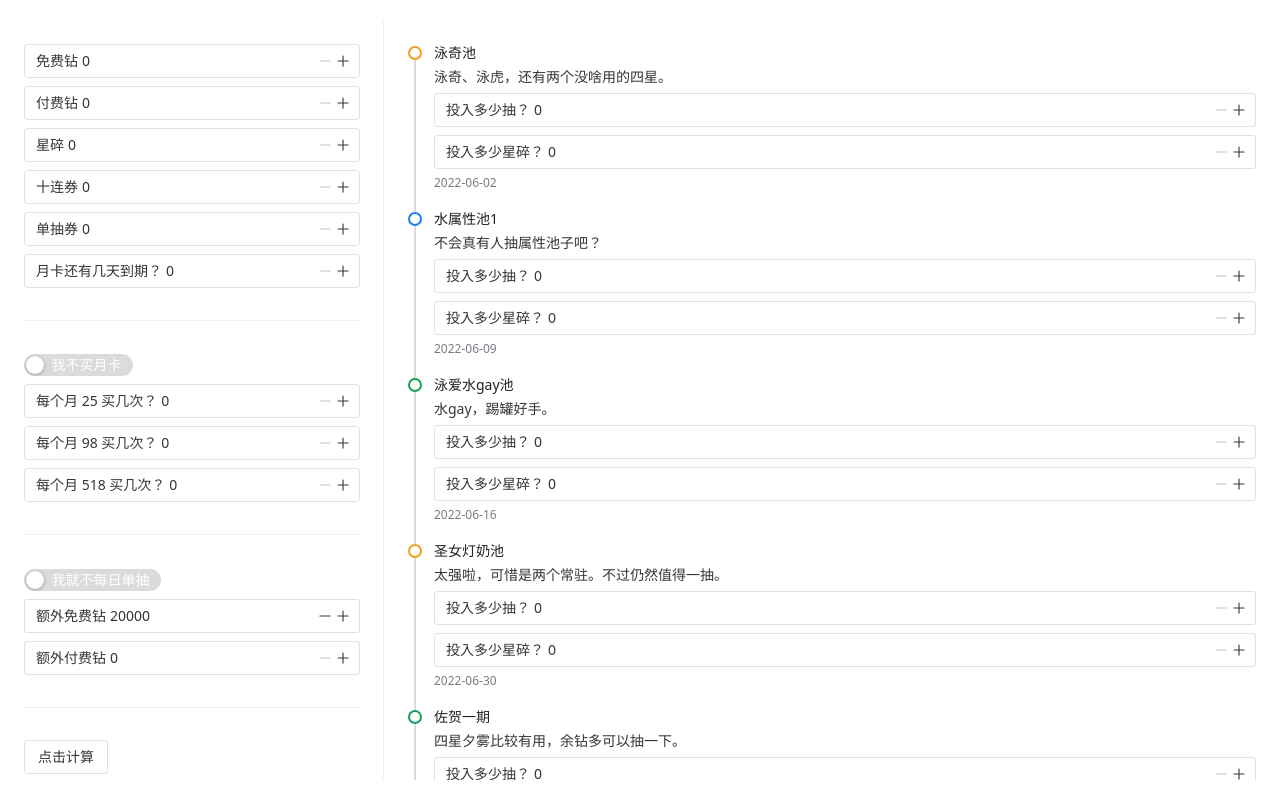
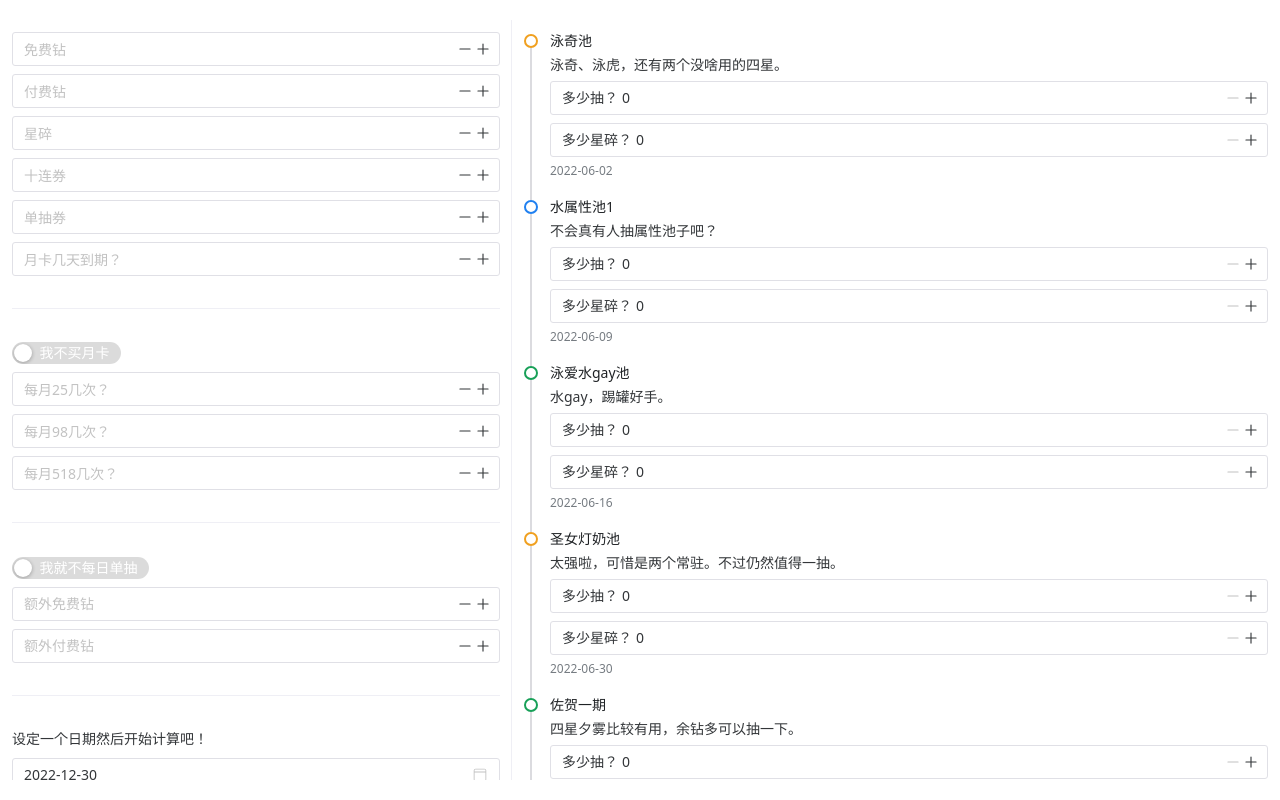
Before and after one commit to Metatronwings/wf_tools_frontend, a Vue app: page / in a window 1280 px wide. Built offline with nearby package versions, Linux system fonts and the light colour scheme.

Commit message:
ADD: add date picker and support negative output

```diff
--- a/src/App.vue
+++ b/src/App.vue
@@ -1,35 +1,57 @@
 <script setup>
-import { NLayout, NLayoutSider, NSpace, NInputNumber, NDivider, NSwitch, NTimeline, NTimelineItem, NButton } from 'naive-ui';
+import { NLayout, NLayoutSider, NSpace, NInputNumber, NDivider, NSwitch, NTimeline, NTimelineItem, NButton, NDatePicker } from 'naive-ui';
 import { ref } from 'vue';
 
-let free_diamond = ref(0)
-let paid_diamond = ref(0)
-let star_piece = ref(0)
-let ten_pull_ticket = ref(0)
-let single_pull_ticket = ref(0)
-let month_card_remain_days = ref(0)
+let free_diamond = ref()
+let paid_diamond = ref()
+let star_piece = ref()
+let ten_pull_ticket = ref()
+let single_pull_ticket = ref()
+let month_card_remain_days = ref()
 
-let small_paid_diamond_set_count = ref(0)
-let ten_pull_ticket_count = ref(0)
-let large_paid_diamond_set_count = ref(0)
+let small_paid_diamond_set_count = ref()
+let ten_pull_ticket_count = ref()
+let large_paid_diamond_set_count = ref()
 
 let is_month_card_purchased = ref(false)
 
 let is_daily_draw_card = ref(false)
 
-let extra_free_diamond = ref(20000)
-let extra_paid_diamond = ref(0)
-
+let extra_free_diamond = ref()
+let extra_paid_diamond = ref()
 
 let total_free_diamond = ref(0)
 let total_paid_diamond = ref(0)
 
-function computeDiamonds () {
+let timestamp = ref(167241600e4)
+
+function computeDiamonds() {
+  if (free_diamond.value === undefined) {
+    free_diamond.value = 0
+  }
+  if (single_pull_ticket.value === undefined) {
+    single_pull_ticket.value = 0
+  }
+  if (ten_pull_ticket.value === undefined) {
+    ten_pull_ticket.value = 0
+  }
+  if (ten_pull_ticket_count.value === undefined) {
+    ten_pull_ticket_count.value = 0
+  }
+  if (extra_free_diamond.value === undefined) {
+    extra_free_diamond.value = 0
+  }
   total_free_diamond.value = free_diamond.value
     + 150 * single_pull_ticket.value
     + 1500 * (ten_pull_ticket.value + ten_pull_ticket_count.value)
     + computeFreeDiamonds()
     + extra_free_diamond.value
+  if (paid_diamond.value === undefined) {
+    paid_diamond.value = 0
+  }
+  if (extra_paid_diamond.value === undefined) {
+    extra_paid_diamond.value = 0
+  }
   total_paid_diamond.value = paid_diamond.value
     + computePaidDiamonds()
     + extra_paid_diamond.value
@@ -46,9 +68,9 @@ function computeDiamonds () {
   }
 }
 
-function computeFreeDiamonds () {
+function computeFreeDiamonds() {
   let today = new Date()
-  let end_day = new Date("2022/12/31")
+  let end_day = new Date(timestamp.value)
   let s1 = today.getTime(), s2 = end_day.getTime()
   let total = (s2 - s1) / 1000
   let remain_days = parseInt(total / (24 * 60 * 60))
@@ -57,12 +79,17 @@ function computeFreeDiamonds () {
   if (is_month_card_purchased.value) {
     ret += 50 * remain_days
   }
+  // 还有每日任务的钻呢
+  ret += 50 * remain_days
+  // 还有工资塔的钻呢
+  let remain_months = Math.floor(remain_days / 30)
+  ret += 1500 * remain_months
   return ret
 }
 
 function computePaidDiamonds() {
   let today = new Date()
-  let end_day = new Date("2022/12/31")
+  let end_day = new Date(timestamp.value)
   let s1 = today.getTime(), s2 = end_day.getTime()
   let total = (s2 - s1) / 1000
   let remain_days = parseInt(total / (24 * 60 * 60))
@@ -72,8 +99,12 @@ function computePaidDiamonds() {
   if (is_month_card_purchased.value) {
     ret += 500 * remain_months
   }
+  if (small_paid_diamond_set_count.value !== undefined) {
     ret += 500 * small_paid_diamond_set_count.value * remain_months
+  }
+  if (large_paid_diamond_set_count.value !== undefined) {
     ret += 7500 * large_paid_diamond_set_count.value * remain_months
+  }
   if (is_daily_draw_card.value) {
     ret -= 75 * remain_days
   }
@@ -162,68 +193,71 @@ function computeConsumeStars() {
 </script><template>
   <n-layout position="absolute">
     <n-layout has-sider position="absolute" style="top: 20px; bottom: 20px;">
-      <n-layout-sider bordered content-style="padding: 24px;" width="30%">
+      <n-layout-sider bordered content-style="padding: 12px;" width="40%">
         <n-space vertical>
-          <n-input-number v-model:value="free_diamond" :min="0">
-            <template #prefix>免费钻</template>
+          <n-input-number v-model:value="free_diamond" :min="0" placeholder="免费钻">
+            <!-- <template #prefix>免费钻</template> -->
           </n-input-number>
-          <n-input-number v-model:value="paid_diamond" :min="0">
-            <template #prefix>付费钻</template>
+          <n-input-number v-model:value="paid_diamond" :min="0" placeholder="付费钻">
+            <!-- <template #prefix>付费钻</template> -->
           </n-input-number>
-          <n-input-number v-model:value="star_piece" :min="0">
-            <template #prefix>星碎</template>
+          <n-input-number v-model:value="star_piece" :min="0" placeholder="星碎">
+            <!-- <template #prefix>星碎</template> -->
           </n-input-number>
-          <n-input-number v-model:value="ten_pull_ticket" :min="0">
-            <template #prefix>十连券</template>
+          <n-input-number v-model:value="ten_pull_ticket" :min="0" placeholder="十连券">
+            <!-- <template #prefix>十连券</template> -->
           </n-input-number>
-          <n-input-number v-model:value="single_pull_ticket" :min="0">
-            <template #prefix>单抽券</template>
+          <n-input-number v-model:value="single_pull_ticket" :min="0" placeholder="单抽券">
+            <!-- <template #prefix>单抽券</template> -->
           </n-input-number>
-          <n-input-number v-model:value="month_card_remain_days" :min="0">
-            <template #prefix>月卡还有几天到期？</template>
+          <n-input-number v-model:value="month_card_remain_days" :min="0" placeholder="月卡几天到期？">
+            <!-- <template #prefix>月卡几天到期？</template> -->
           </n-input-number>
           <n-divider />
           <n-switch v-model:value="is_month_card_purchased">
             <template #checked>我买月卡</template>
             <template #unchecked>我不买月卡</template>
           </n-switch>
-          <n-input-number v-model:value="small_paid_diamond_set_count" :min="0">
-            <template #prefix>每个月 25 买几次？</template>
+          <n-input-number v-model:value="small_paid_diamond_set_count" :min="0" :max="8" placeholder="每月25几次？">
+            <!-- <template #prefix>每月25几次？</template> -->
           </n-input-number>
-          <n-input-number v-model:value="ten_pull_ticket_count" :min="0">
-            <template #prefix>每个月 98 买几次？</template>
+          <n-input-number v-model:value="ten_pull_ticket_count" :min="0" :max="3" placeholder="每月98几次？">
+            <!-- <template #prefix>每月98几次？</template> -->
           </n-input-number>
-          <n-input-number v-model:value="large_paid_diamond_set_count" :min="0">
-            <template #prefix>每个月 518 买几次？</template>
+          <n-input-number v-model:value="large_paid_diamond_set_count" :min="0" :max="3" placeholder="每月518几次？">
+            <!-- <template #prefix>每月518几次？</template> -->
           </n-input-number>
           <n-divider />
           <n-switch v-model:value="is_daily_draw_card">
             <template #checked>抽TM的！</template>
             <template #unchecked>我就不每日单抽</template>
           </n-switch>
-          <n-input-number v-model:value="extra_free_diamond" :min="0">
-            <template #prefix>额外免费钻</template>
+          <n-input-number v-model:value="extra_free_diamond" :min="0" placeholder="额外免费钻">
+            <!-- <template #prefix>额外免费钻</template> -->
           </n-input-number>
-          <n-input-number v-model:value="extra_paid_diamond" :min="0">
-            <template #prefix>额外付费钻</template>
+          <n-input-number v-model:value="extra_paid_diamond" :min="0" placeholder="额外付费钻">
+            <!-- <template #prefix>额外付费钻</template> -->
           </n-input-number>
-          <n-divider />
-          <n-button @click="computeDiamonds">
-            点击计算
-          </n-button>
-            等价免费钻剩余：{{ total_free_diamond }}
+          <n-divider />设定一个日期然后开始计算吧！
+          <n-date-picker v-model:value="timestamp" type="date" clearable />
+          <n-button @click="computeDiamonds">点击计算</n-button>
+          <n-space vertical>
+            <n-space>等价免费钻剩余：{{ total_free_diamond }}</n-space>
+            <n-space>付费钻剩余：{{ total_paid_diamond }}</n-space>
+            <n-space>星碎剩余：(先占个位)</n-space>
+          </n-space>
         </n-space>
       </n-layout-sider>
-      <n-layout content-style="padding: 24px;" :native-scrollbar="false">
+      <n-layout content-style="padding: 12px;" :native-scrollbar="false">
         <n-timeline>
           <n-timeline-item type="warning" title="泳奇池" time="2022-06-02">
             <n-space vertical #default>
               泳奇、泳虎，还有两个没啥用的四星。
               <n-input-number v-model:value="yong_qi_chi_draws" :min="0">
-                <template #prefix>投入多少抽？</template>
+                <template #prefix>多少抽？</template>
               </n-input-number>
               <n-input-number v-model:value="yong_qi_chi_stars" :min="0">
-                <template #prefix>投入多少星碎？</template>
+                <template #prefix>多少星碎？</template>
               </n-input-number>
             </n-space>
           </n-timeline-item>
@@ -231,10 +265,10 @@ function computeConsumeStars() {
             <n-space vertical #default>
               不会真有人抽属性池子吧？
               <n-input-number v-model:value="shui_shu_xing_chi_1_draws" :min="0">
-                <template #prefix>投入多少抽？</template>
+                <template #prefix>多少抽？</template>
               </n-input-number>
               <n-input-number v-model:value="shui_shu_xing_chi_1_stars" :min="0">
-                <template #prefix>投入多少星碎？</template>
+                <template #prefix>多少星碎？</template>
               </n-input-number>
             </n-space>
           </n-timeline-item>
@@ -242,10 +276,10 @@ function computeConsumeStars() {
             <n-space vertical #default>
               水gay，踢罐好手。
               <n-input-number v-model:value="yong_ai_shui_gay_chi_draws" :min="0">
-                <template #prefix>投入多少抽？</template>
+                <template #prefix>多少抽？</template>
               </n-input-number>
               <n-input-number v-model:value="yong_ai_shui_gay_chi_stars" :min="0">
-                <template #prefix>投入多少星碎？</template>
+                <template #prefix>多少星碎？</template>
               </n-input-number>
             </n-space>
           </n-timeline-item>
@@ -253,10 +287,10 @@ function computeConsumeStars() {
             <n-space vertical #default>
               太强啦，可惜是两个常驻。不过仍然值得一抽。
               <n-input-number v-model:value="sheng_nv_deng_nai_chi_draws" :min="0">
-                <template #prefix>投入多少抽？</template>
+                <template #prefix>多少抽？</template>
               </n-input-number>
               <n-input-number v-model:value="sheng_nv_deng_nai_chi_stars" :min="0">
-                <template #prefix>投入多少星碎？</template>
+                <template #prefix>多少星碎？</template>
               </n-input-number>
             </n-space>
           </n-timeline-item>
@@ -264,10 +298,10 @@ function computeConsumeStars() {
             <n-space vertical #default>
               四星夕雾比较有用，余钻多可以抽一下。
               <n-input-number v-model:value="zuo_he_yi_qi_draws" :min="0">
-                <template #prefix>投入多少抽？</template>
+                <template #prefix>多少抽？</template>
               </n-input-number>
               <n-input-number v-model:value="zuo_he_yi_qi_stars" :min="0">
-                <template #prefix>投入多少星碎？</template>
+                <template #prefix>多少星碎？</template>
               </n-input-number>
             </n-space>
           </n-timeline-item>
@@ -275,10 +309,10 @@ function computeConsumeStars() {
             <n-space vertical #default>
               微氪党可以跳过。
               <n-input-number v-model:value="zuo_he_er_qi_draws" :min="0">
-                <template #prefix>投入多少抽？</template>
+                <template #prefix>多少抽？</template>
               </n-input-number>
               <n-input-number v-model:value="zuo_he_er_qi_stars" :min="0">
-                <template #prefix>投入多少星碎？</template>
+                <template #prefix>多少星碎？</template>
               </n-input-number>
             </n-space>
           </n-timeline-item>
@@ -286,10 +320,10 @@ function computeConsumeStars() {
             <n-space vertical #default>
               四星万圣科学家是大奖，值得捞一下。
               <n-input-number v-model:value="wan_sheng_ke_xue_jia_draws" :min="0">
-                <template #prefix>投入多少抽？</template>
+                <template #prefix>多少抽？</template>
               </n-input-number>
               <n-input-number v-model:value="wan_sheng_ke_xue_jia_stars" :min="0">
-                <template #prefix>投入多少星碎？</template>
+                <template #prefix>多少星碎？</template>
               </n-input-number>
             </n-space>
           </n-timeline-item>
@@ -297,10 +331,10 @@ function computeConsumeStars() {
             <n-space vertical #default>
               一周年就要到了，微氪不要下池哦。（虽然火老师很强）
               <n-input-number v-model:value="huo_lao_shi_draws" :min="0">
-                <template #prefix>投入多少抽？</template>
+                <template #prefix>多少抽？</template>
               </n-input-number>
               <n-input-number v-model:value="huo_lao_shi_stars" :min="0">
-                <template #prefix>投入多少星碎？</template>
+                <template #prefix>多少星碎？</template>
               </n-input-number>
             </n-space>
           </n-timeline-item>
@@ -308,10 +342,10 @@ function computeConsumeStars() {
             <n-space vertical #default>
               一周年就要到了，微氪不要下池哦。
               <n-input-number v-model:value="huang_nv_he_liu_ge_zi_de_feng_jue_se_draws" :min="0">
-                <template #prefix>投入多少抽？</template>
+                <template #prefix>多少抽？</template>
               </n-input-number>
               <n-input-number v-model:value="huang_nv_he_liu_ge_zi_de_feng_jue_se_stars" :min="0">
-                <template #prefix>投入多少星碎？</template>
+                <template #prefix>多少星碎？</template>
               </n-input-number>
             </n-space>
           </n-timeline-item>
@@ -319,10 +353,10 @@ function computeConsumeStars() {
             <n-space vertical #default>
               理论上所有人都要下的池子。
               <n-input-number v-model:value="li_ji_draws" :min="0">
-                <template #prefix>投入多少抽？</template>
+                <template #prefix>多少抽？</template>
               </n-input-number>
               <n-input-number v-model:value="li_ji_stars" :min="0">
-                <template #prefix>投入多少星碎？</template>
+                <template #prefix>多少星碎？</template>
               </n-input-number>
             </n-space>
           </n-timeline-item>
@@ -330,10 +364,10 @@ function computeConsumeStars() {
             <n-space vertical #default>
               理论上所有人都要下井的池子。
               <n-input-number v-model:value="yi_zhou_nian_san_jie_draws" :min="0">
-                <template #prefix>投入多少抽？</template>
+                <template #prefix>多少抽？</template>
               </n-input-number>
               <n-input-number v-model:value="yi_zhou_nian_san_jie_stars" :min="0">
-                <template #prefix>投入多少星碎？</template>
+                <template #prefix>多少星碎？</template>
               </n-input-number>
             </n-space>
           </n-timeline-item>
@@ -341,10 +375,10 @@ function computeConsumeStars() {
             <n-space vertical #default>
               一周年之后的限定连发，其一。
               <n-input-number v-model:value="sheng_long_draws" :min="0">
-                <template #prefix>投入多少抽？</template>
+                <template #prefix>多少抽？</template>
               </n-input-number>
               <n-input-number v-model:value="sheng_long_stars" :min="0">
-                <template #prefix>投入多少星碎？</template>
+                <template #prefix>多少星碎？</template>
               </n-input-number>
             </n-space>
           </n-timeline-item>
@@ -352,10 +386,10 @@ function computeConsumeStars() {
             <n-space vertical #default>
               一周年之后的限定连发，其二。
               <n-input-number v-model:value="niu_niu_draws" :min="0">
-                <template #prefix>投入多少抽？</template>
+                <template #prefix>多少抽？</template>
               </n-input-number>
               <n-input-number v-model:value="niu_niu_stars" :min="0">
-                <template #prefix>投入多少星碎？</template>
+                <template #prefix>多少星碎？</template>
               </n-input-number>
             </n-space>
           </n-timeline-item>
@@ -363,10 +397,10 @@ function computeConsumeStars() {
             <n-space vertical #default>
               一周年之后的限定连发，其三。
               <n-input-number v-model:value="lei_zhi_zun_yi_ji_EMT_RE0_lian_dong_draws" :min="0">
-                <template #prefix>投入多少抽？</template>
+                <template #prefix>多少抽？</template>
               </n-input-number>
               <n-input-number v-model:value="lei_zhi_zun_yi_ji_EMT_RE0_lian_dong_stars" :min="0">
-                <template #prefix>投入多少星碎？</template>
+                <template #prefix>多少星碎？</template>
               </n-input-number>
             </n-space>
           </n-timeline-item>
```
Lines whose indentation alone changed are shown as unchanged.
